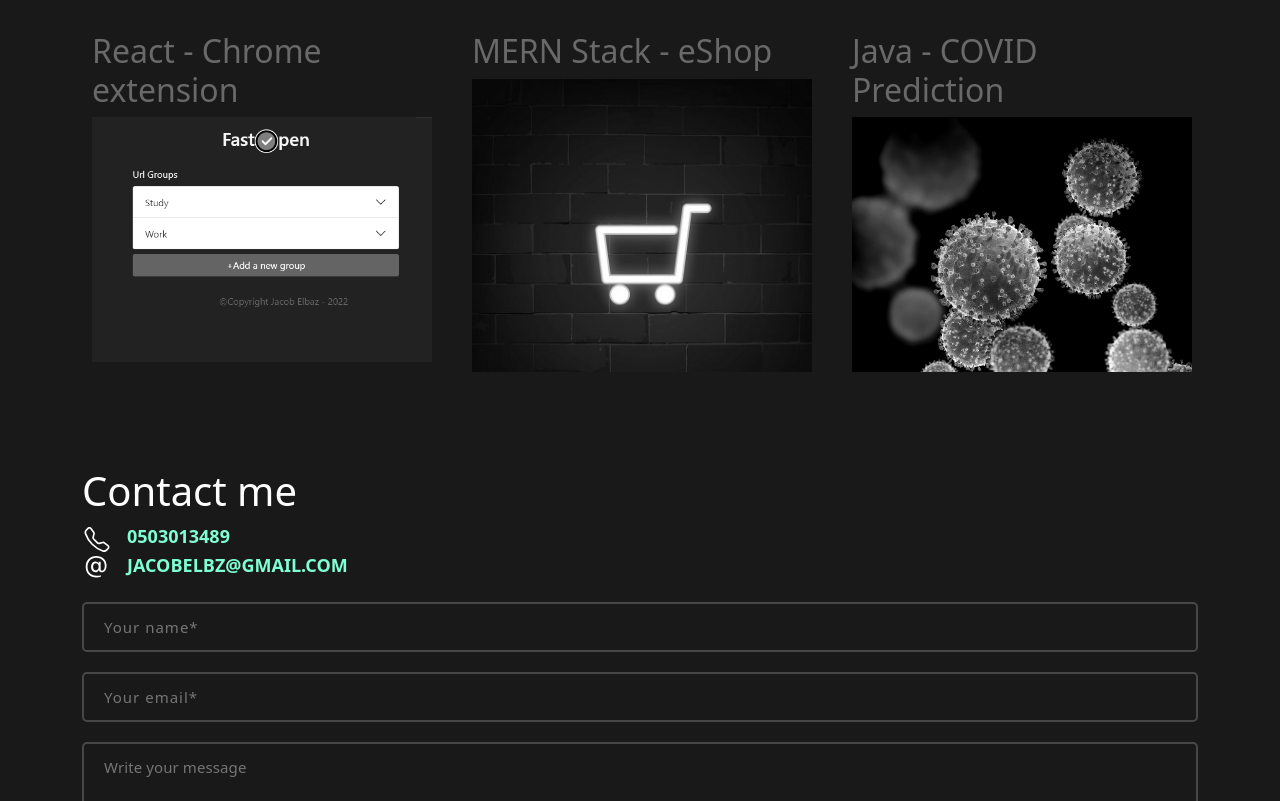
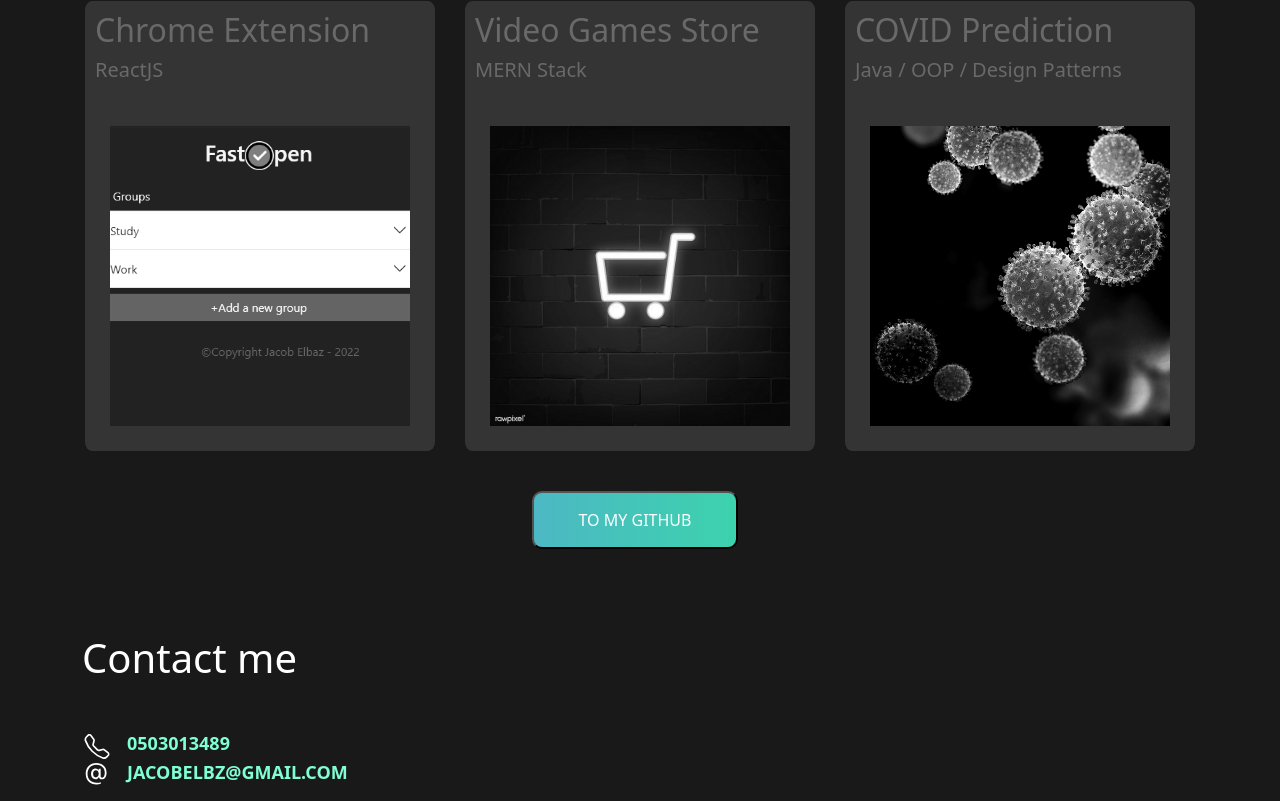
Before and after one commit to JacobElbaz/portfolio, a React (Create React App) app: page / in a window 1280 px wide. Shown: the part 1259-2060 px from the top of the page. Built offline with nearby package versions, Linux system fonts and the light colour scheme.

Commit message:
new cards for projects

```diff
--- a/src/About.js
+++ b/src/About.js
@@ -10,7 +10,7 @@ function About() {
                     I'm Jacob, a motivated and passionate student who learns quickly. <br />
                     I have always desired to expand my knowledge and skills with new technologies. <br />
                     After high school graduation, I was enrolled in the army as a paratrooper warrior. <br />
-                    After that, I studied at the <a href="https://in.bgu.ac.il/Pages/default.aspx" target="_blank" className="text-decoration-none links">BGU</a> preparatory for Engineering and started learning Software Engineering at <a href="https://www.sce.ac.il/" target="_blank" className="text-decoration-none links">SCE</a>. <br />
+                    Today I'm a Software Engineering Student at <a href="https://www.sce.ac.il/" target="_blank" className="text-decoration-none links">SCE</a>. <br />
                     From a very young age, my dream was to invent, create, to concretize my ideas. <br />
                     Today I realize this dream through codes and algorithms.
                 </p>
--- a/src/App.css
+++ b/src/App.css
@@ -115,6 +115,11 @@ h1 {
   padding: 15px;
 }
 
+.projects {
+  margin-bottom: 100px;
+  margin-top: 30px;
+}
+
 .details {
   color: aquamarine;
   margin-left: 15px;
@@ -145,7 +150,7 @@ input.contact:focus {
 }
 
 textarea#message{
-  height: 120px;
+  height: 200px;
   background: none;
   border-radius: 5px;
   padding: 0 20px;
@@ -158,26 +163,32 @@ textarea#message{
 }
 
 .project {
-  margin-top: 30px;
-  margin-bottom: 50px;
   padding: 10px;
-  height: 350px;
+  margin: auto;
+  margin-top: 5px;
+  height: 450px;
   width: 350px;
-  display: block;
+  border-radius: 2%;
+  display: flex;
+  flex-direction: column;
   overflow: hidden;
+  background-color:#343434;
 }
 
-
-.project h2 {
+.project-info {
   color: dimgray;
+  height: 100px;
 }
 
 .project:hover h2{
   color: aquamarine;
 }
 
-.img_project {
-  width: 350px;
+.project img {
+  margin: auto;
+  width: 300px;
+  height: 300px;
+  object-fit: cover;
   filter: grayscale(100%);
 }
 
--- a/src/Contact.js
+++ b/src/Contact.js
@@ -21,14 +21,18 @@ function Contact() {
     return (
         <div className="Contact" id="contact">
             <Container>
-                <h1>Contact me</h1>
-                <img src={phone} alt="" /><span className="details">0503013489</span> <br />
-                <img src={email} alt="" /><span className="details">JACOBELBZ@GMAIL.COM</span>
+                <div>
+                    <h1>Contact me</h1>
+                </div>
+                <div className="my-5">
+                    <img src={phone} alt="" /><span className="details">0503013489</span> <br />
+                    <img src={email} alt="" /><span className="details">JACOBELBZ@GMAIL.COM</span>
+                </div>
                 <form ref={form} onSubmit={sendEmail} className="form">
                     <input type="text" className="contact" name="from_name" placeholder="Your name*" />
                     <input type="email" className="contact" name="from_email" placeholder="Your email*" />
                     <textarea name="message" id="message" placeholder="Write your message" />
-                    <input type="submit" value="Send" className="btn-grad"/>
+                    <input type="submit" value="Send" className="btn-grad" />
                 </form>
             </Container>
         </div>
--- a/src/NavigationBar.js
+++ b/src/NavigationBar.js
@@ -21,7 +21,6 @@ function NavigationBar() {
                         navbarScroll>
                         <Nav.Link href="#home">Home</Nav.Link>
                         <Nav.Link href="#about">About</Nav.Link>
-                        <Nav.Link href="#skills">Skills</Nav.Link>
                         <Nav.Link href="#projects">Projects</Nav.Link>
                         <Nav.Link href="#contact">Contact</Nav.Link>
                     </Nav>
--- a/src/Projects.js
+++ b/src/Projects.js
@@ -4,36 +4,48 @@ import covid from "./covid.jpg";
 import shop from "./shop.jpg"
 
 function Projects() {
-    return(
+    return (
         <div className="Projects" id="projects">
             <Container className="Projects">
-            <h1>My projects</h1>
+                <h1 className="mb-5">My projects</h1>
                 <Row>
                     <Col>
+                        <a href="https://github.com/JacobElbaz/react-extension" target="_blank" className="text-decoration-none">
                             <div className="project">
-                <a href="https://github.com/JacobElbaz/react-extension" target="_blank" className="text-decoration-none">
-                <h2>React - Chrome extension</h2>
-                <img src={fastopen} alt="" className="img_project"/>
+                                <div className="project-info">
+                                    <h2>Chrome Extension</h2>
+                                    <h5>ReactJS</h5>
+                                </div>
+                                <img src={fastopen} alt="" />
+                            </div>
                         </a>
-            </div>
                     </Col>
                     <Col>
                         <a href="https://github.com/TechLeadersSce/CICD_Class" target="_blank" className="text-decoration-none">
                             <div className="project">
-                <h2>MERN Stack - eShop</h2>
-                <img src={shop} alt="" className="img_project"/>
+                                <div className="project-info">
+                                    <h2>Video Games Store</h2>
+                                    <h5>MERN Stack</h5>
+                                </div>
+                                <img src={shop} alt="" />
                             </div>
                         </a>
                     </Col>
                     <Col>
                         <a href="https://github.com/JacobElbaz/Covid-Pandemic-Simulation" target="_blank" className="text-decoration-none">
                             <div className="project">
-                <h2>Java - COVID Prediction</h2>
-                <img src={covid} alt="" className="img_project"/>
+                                <div className="project-info">
+                                    <h2>COVID Prediction</h2>
+                                    <h5>Java / OOP / Design Patterns</h5>
+                                </div>
+                                <img src={covid} alt="" />
                             </div>
                         </a>
                     </Col>
                 </Row>
+                <div className="Buttons">
+                <button className="btn-grad">To my Github</button>
+                </div>
             </Container>
         </div>
     )
```
Lines whose indentation alone changed are shown as unchanged.
